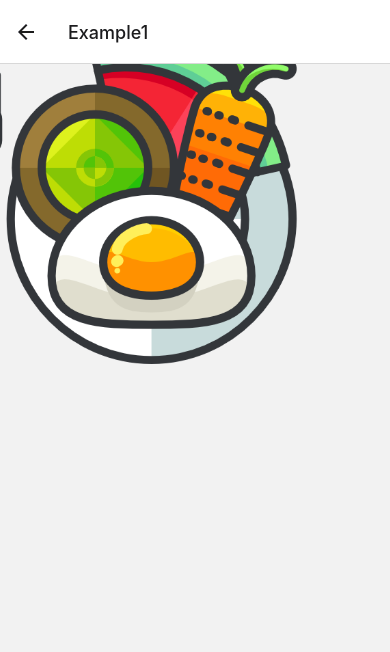
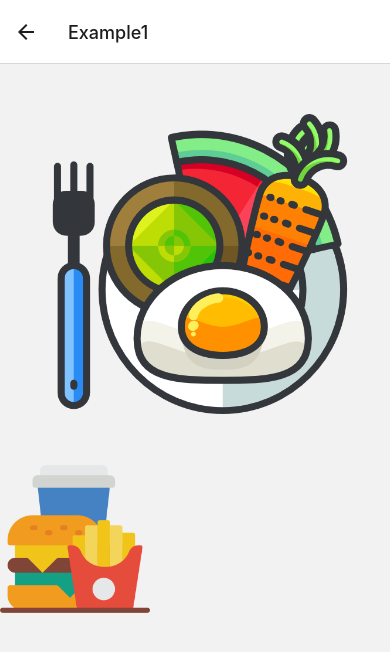
Before and after one commit to rafibasha/makemybudget, a React Native app: screen /Example1 in a window 390 px wide. Shown: the top 652 px of the page. Built offline with nearby package versions, Linux system fonts and the light colour scheme.

Commit message:
newFoodicon

```diff
--- a/Example1.js
+++ b/Example1.js
@@ -7,7 +7,13 @@ const Example1 = () => {
     <View style={{flex: 1}}>
       <Animatable.Image
         source={require('./images/food1.png')}
-        style={{width: 350, height: 350, marginLeft: -50, marginTop: -50}}
+        style={{width: 300, height: 300, marginLeft: 50, marginTop: 50}}
+        animation={'zoomIn'}
+        duration={1400}
+      />
+      <Animatable.Image
+        source={require('./images/food2.png')}
+        style={{width: 150, height: 150, marginRight: -50, marginTop: 50,}}
         animation={'zoomIn'}
         duration={1400}
       />
```
